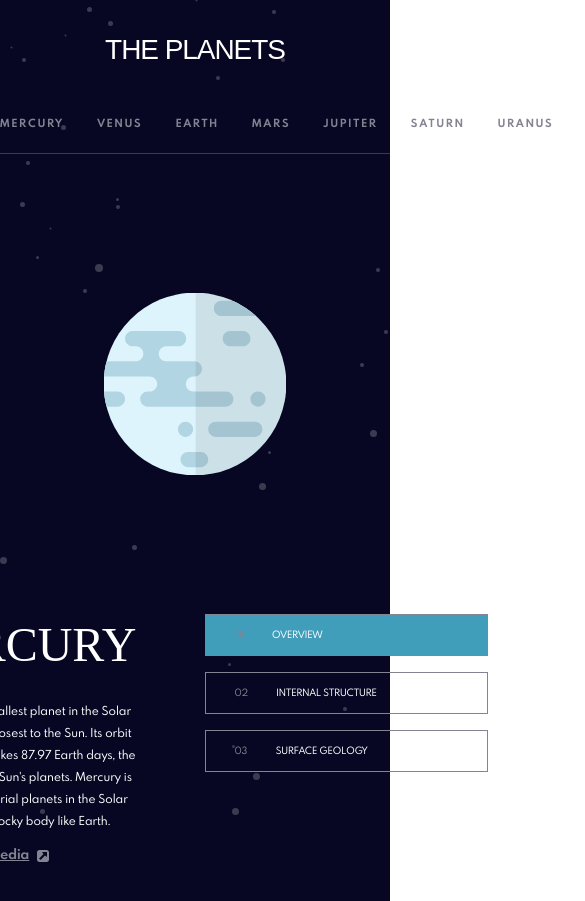
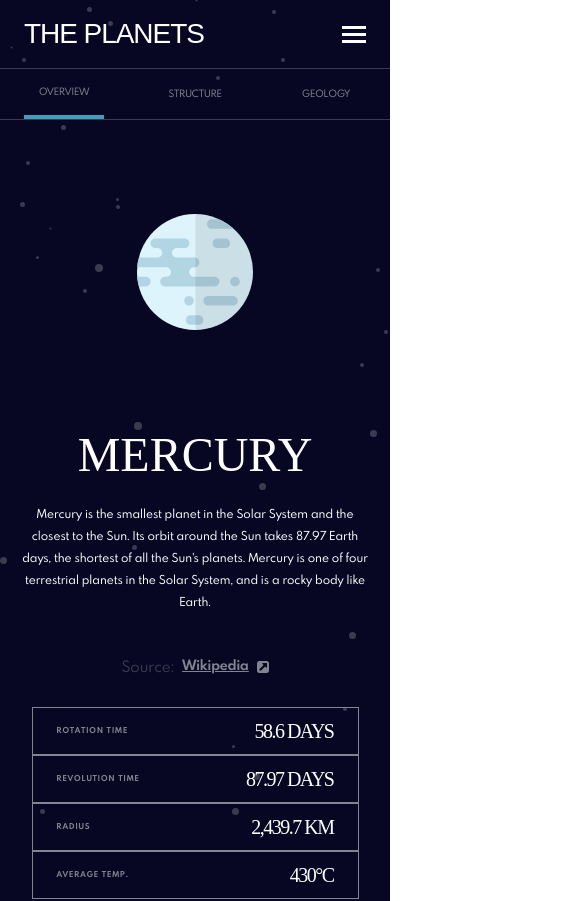
Before and after one commit to Kozikakoo/planets-fact-site, a React (Create React App) app: page / in a window 390 px wide. Shown: the top 901 px of the page, 585 px wide, since content can reach past the window. Built offline with nearby package versions, Linux system fonts and the light colour scheme; a web font is replaced by a local one.

Commit message:
feat: adaptive 375;

```diff
--- a/src/components/Header/Header.css
+++ b/src/components/Header/Header.css
@@ -14,6 +14,10 @@
     line-height: 36px;
     letter-spacing: -1.05px;
     margin: 22px 0 27px 32px;
+}
+
+.header__menu {
+    display: none;
 }
 
 .header__nav {
@@ -86,7 +90,7 @@
     }
 
     .header__name {
-       margin: 32px auto 28px;
+        margin: 32px auto 28px;
     }
 
     .header__nav {
@@ -97,3 +101,24 @@
         padding: 0;
     }
 }
+
+@media screen and (max-width: 724px) {
+    .header {
+        flex-direction: row;
+        padding: 16px 24px;
+    }
+    .header__name {
+        margin: 0;
+    }
+    .header__nav {
+        display: none;
+    }
+
+    .header__menu {
+        display: block;
+        background-image: url("../../assets/icon-hamburger.svg");
+        width: 24px;
+        height: 17px;
+
+    }
+}
--- a/src/components/Header/Header.js
+++ b/src/components/Header/Header.js
@@ -5,6 +5,7 @@ function Header() {
     return (
         <header className="header">
             <h1 className="header__name">THE PLANETS</h1>
+            <div className="header__menu"></div>
             <nav className="header__nav">
                 <ul className="header__planets">
                     <li className="header__planet">
--- a/src/components/Main/Main.css
+++ b/src/components/Main/Main.css
@@ -84,6 +84,10 @@
     width: 12px;
     height: 12px;
     margin-left: 8px;
+}
+
+.planet__hidden-button {
+    display: none;
 }
 
 .planet__list {
@@ -299,3 +303,119 @@
     }
 
 }
+
+@media screen and (max-width: 724px) {
+    .planet {
+        display: flex;
+        padding-bottom: 47px;
+    }
+
+    .planet__block {
+        display: flex;
+        flex-direction: column;
+        align-items: center;
+    }
+
+    .planet__desc {
+        text-align: center;
+    }
+
+    .planet__list {
+        display: none;
+    }
+
+    .planet__hidden-button {
+        display: flex;
+        flex-direction: row;
+        justify-content: space-between;
+        padding: 0 24px;
+        line-height: 10px;
+        font-size: 9px;
+        font-family: 'Spartan', Arial sans-serif;
+        font-weight: 700;
+        border-bottom: 1px solid rgb(255, 2555, 255, 0.2)
+    }
+
+    .planet__button {
+        width: 80px;
+        border: none;
+        color: #838391;
+        margin: 0;
+        height: 50px;
+    }
+
+    .planet__button-mercury {
+        border-bottom: #419EBB solid 4px;
+    }
+
+    .planet__button-mars {
+        border-bottom: #D14C32 solid 4px;
+    }
+
+    .planet__button-earth {
+        border-bottom: #6f2ed6 solid 4px;
+    }
+
+    .planet__button-jupiter {
+        border-bottom: #D83A34 solid 4px;
+    }
+
+    .planet__button-uranus {
+        border-bottom: #1EC1A2 solid 4px;
+    }
+
+    .planet__button-neptune {
+        border-bottom: #2D68F0 solid 4px;
+    }
+
+    .planet__button-saturn {
+        border-bottom: #CD5120 solid 4px;
+    }
+
+    .planet__button-venus {
+        border-bottom: #EDA249 solid 4px;
+    }
+
+    .planet__img-container {
+        height: 304px;
+    }
+
+    .planet__img {
+        transform: scale(0.4);
+    }
+
+    .planet__name {
+        margin-bottom: 16px;
+    }
+
+    .planet__wiki {
+        margin: 32px 0 28px;
+    }
+
+    .planet__cards {
+        flex-direction: column;
+        margin: 0 auto;
+    }
+
+    .planet__card {
+        width: 327px;
+        height: 48px;
+        padding: 0 24px;
+        margin: 0;
+        display: flex;
+        flex-direction: row;
+        justify-content: space-between;
+        align-items: center;
+    }
+
+    .planet__card-title {
+        font-size: 8px;
+        line-height: 16px;
+        margin: 0;
+    }
+
+    .planet__card-desc {
+        font-size: 20px;
+        line-height: 26px;
+    }
+}
--- a/src/components/Main/Main.js
+++ b/src/components/Main/Main.js
@@ -73,9 +73,24 @@ function Main({
         <>
             <Header/>
             <main className="planet">
+
+                <div className="planet__hidden-button">
+                    <button className={`planet__button ${isClickedOverview && `planet__button-${planetClass}`}`}
+                            type="button" onClick={handleChangeOverview}>
+                        OVERVIEW
+                    </button>
+                    <button className={`planet__button ${isClickedStructure && `planet__button-${planetClass}`}`} type="button" onClick={handleChangeStructure}>
+                            Structure
+                    </button>
+                    <button className={`planet__button ${isClickedGeology && `planet__button-${planetClass}`}`} type="button" onClick={handleChangeGeology}>
+                            Geology
+                    </button>
+                </div>
+
                 <div className="planet__img-container">
                     <img className="planet__img" src={handleChangeImage()} alt="Planet"/>
                 </div>
+
                 <div className="planet__block">
                     <h2 className="planet__name">{planet}</h2>
                     <p className="planet__desc">{handleChangeDescription()}</p>
@@ -90,7 +105,7 @@ function Main({
                             </li>
                         </button>
                         <button className="planet__button" type="button" onClick={handleChangeStructure}>
-                            <li className={`planet__item ${isClickedStructure && `planet__item-${planetClass}`} `}>
+                            <li className={`planet__item ${isClickedStructure && `planet__item-${planetClass}`} planet__item-structure`}>
                                 Internal
                                 Structure
                             </li>
```
